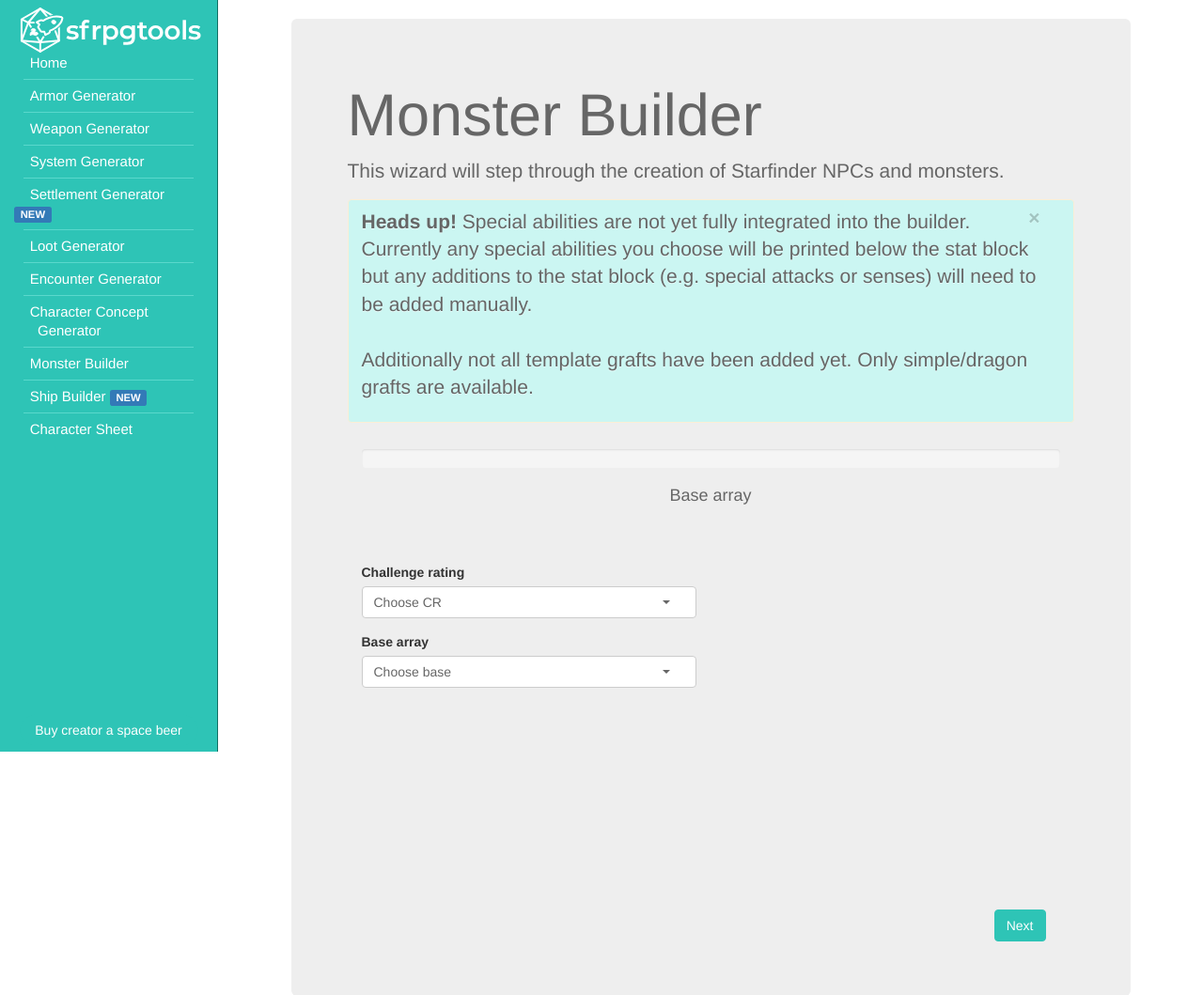
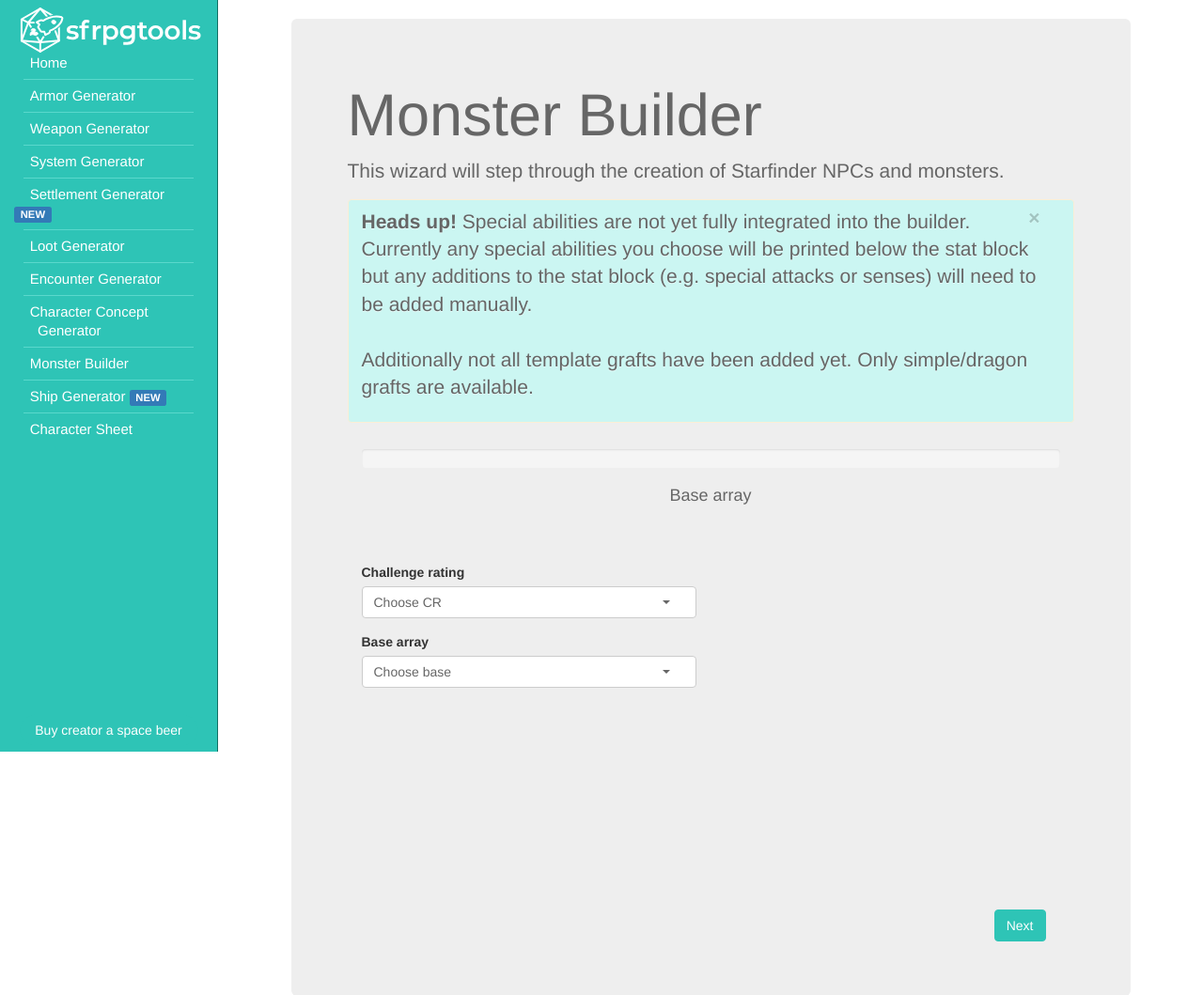
Before and after one commit to mjcadz/sfrpgtools, a Flask app: page /monster-builder in a window 1280 px wide. Shown: the top 1059 px of the page at 94% size. Run offline with Flask 2, Linux system fonts and the light colour scheme; some libraries are stand-ins or nearby versions.

Commit message:
ship build -> ship gen

```diff
--- a/app/templates/base.html
+++ b/app/templates/base.html
@@ -63,7 +63,7 @@
                     <li><hr style="margin: 0 25px 0 25px; border-top: 1px solid #5ad8cc;"><a style="font-size:15px; color: #ffffff;" href="/encounter-generator">&nbsp;&nbsp;&nbsp;&nbsp;Encounter Generator</a></li>
                     <li><hr style="margin: 0 25px 0 25px; border-top: 1px solid #5ad8cc;"><a style="font-size:15px; color: #ffffff;" href="/character-concept-generator">&nbsp;&nbsp;&nbsp;&nbsp;Character Concept<br>&nbsp;&nbsp;&nbsp;&nbsp;&nbsp;&nbsp;Generator</a></li>
                     <li><hr style="margin: 0 25px 0 25px; border-top: 1px solid #5ad8cc;"><a style="font-size:15px; color: #ffffff;" href="/monster-builder">&nbsp;&nbsp;&nbsp;&nbsp;Monster Builder</a></li>
-                    <li><hr style="margin: 0 25px 0 25px; border-top: 1px solid #5ad8cc;"><a style="font-size:15px; color: #ffffff;" href="/ship-builder">&nbsp;&nbsp;&nbsp;&nbsp;Ship Builder <span class="label label-primary">NEW</span></a></li>
+                    <li><hr style="margin: 0 25px 0 25px; border-top: 1px solid #5ad8cc;"><a style="font-size:15px; color: #ffffff;" href="/ship-generator">&nbsp;&nbsp;&nbsp;&nbsp;Ship Generator <span class="label label-primary">NEW</span></a></li>
                     <li><hr style="margin: 0 25px 0 25px; border-top: 1px solid #5ad8cc;"><a style="font-size:15px; color: #ffffff;" href="/character-sheet">&nbsp;&nbsp;&nbsp;&nbsp;Character Sheet</a></li>
                     <li><div class="nav-height-calc" style="position: relative; width:190px; margin:0 auto; margin-top: 30px;">
                       <button type="button" style="position: absolute; bottom: 20px;" class="btn btn-default btn-round btn-grn btn-block" onclick="location.href = 'https://www.paypal.me/mjcadz';">Buy creator a space beer</button>
--- a/app/views.py
+++ b/app/views.py
@@ -70,8 +70,8 @@ def settlementGenerator():
     resp.headers.set('Cache-Control', "public, max-age=604800")
     return resp
 
-@app.route('/ship-builder')
-def shipBuilder():
-    resp = make_response(render_template('ship-builder.html'))
+@app.route('/ship-generator')
+def shipGenerator():
+    resp = make_response(render_template('ship-generator.html'))
     resp.headers.set('Cache-Control', "public, max-age=604800")
     return resp
```
Also changed, not shown: app/templates/ship-generator.html (renamed from app/templates/ship-builder.html, +4 -3 lines), app/static/js/shipGen.v2.0.js (renamed from app/static/js/shipBuilder.js).
